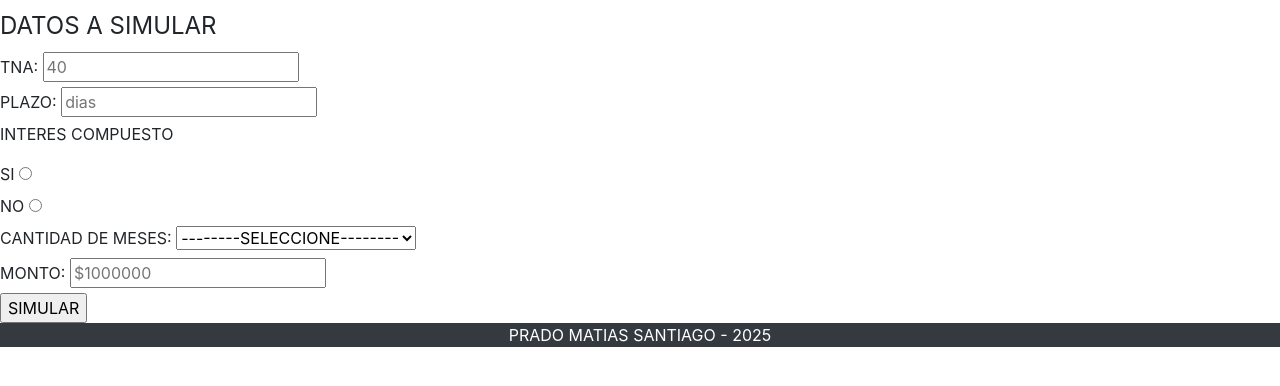
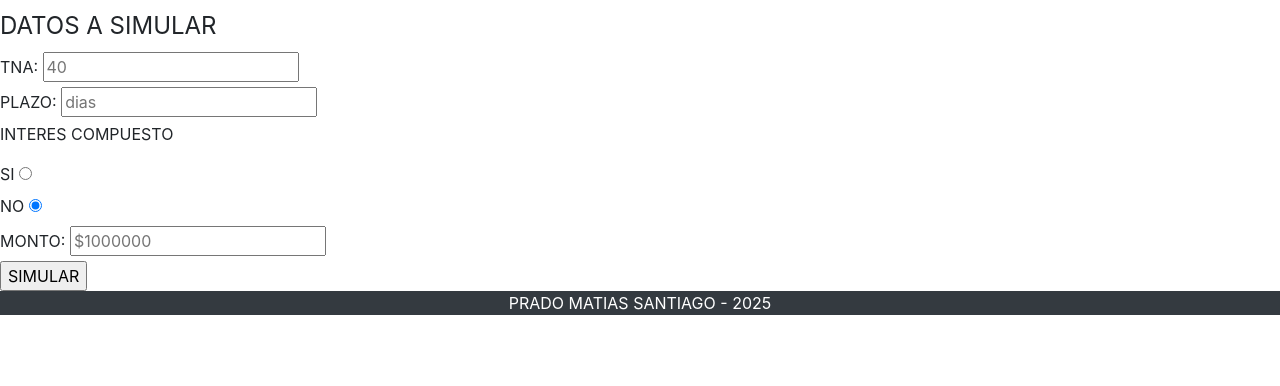
Before and after one commit to MPrrado/simuladorPlazoFijo, a PHP site: page / in a window 1280 px wide. Shown: the part 48-434 px from the top of the page. Run offline with PHP 8.4, Linux system fonts and the light colour scheme.

Commit message:
avances js

```diff
--- /dev/null
+++ b/css/style.css
@@ -0,0 +1,4 @@
+#contenedor-meses
+{
+    display: none;
+}
--- a/index.php
+++ b/index.php
@@ -1,4 +1,6 @@
 <?php
+    $rutaCSS = '';
+    $rutaJS = '';
     require_once('php/encabezado.php');
 
 ?>
@@ -22,10 +24,10 @@
                 </section>
                 <section>
                     <label for="no">NO</label>
-                    <input type="radio" id="no" name="interesCompuesto" value="no">
+                    <input type="radio" id="no" name="interesCompuesto" value="no" checked>
                 </section>
-                <section id="cotenedor-meses">
-                    <label for="meses">CANTIDAD DE MESES:</label>
+                <section id="contenedor-meses">
+                    <legend>CANTIDAD DE MESES:</label>
                     <select name="meses" id="">
                         <option value="">--------SELECCIONE--------</option>
                         <option value="1">1</option>
@@ -41,7 +43,6 @@
                         <option value="11">11</option>
                         <option value="12">12</option>
                     </select>
-
                 </section>
                 <section>
                     <label for="monto">MONTO: </label>
--- a/js/script.js
+++ b/js/script.js
@@ -1,10 +1,18 @@
-let meses = document.getElementById('cotenedor-meses');
-let interesCompuesto = document.getElementById('si');
+let meses = document.getElementById('contenedor-meses');
+let interesCompuestoSi = document.getElementById('si');
+let interesCompuestoNo = document.getElementById('no');
 
-function activarSeleccionadorMeses()
+function activarSeleccionadorMeses(hola)
 {
-    if(interesCompuesto.checked)
+    if(interesCompuestoSi.checked)
     {
-        meses.style.display = blocks
+        meses.style.display = 'block'
+    }else
+    {
+        meses.style.display = 'none';
     }
 }
+
+interesCompuestoSi.addEventListener('change', activarSeleccionadorMeses);
+// interesCompuestoSi.addEventListener('load', activarSeleccionadorMeses);
+interesCompuestoNo.addEventListener('change', activarSeleccionadorMeses);
--- a/php/control.php
+++ b/php/control.php
@@ -2,6 +2,8 @@
     require_once('encabezado.php');
     require_once('funcion.php');
     $header = '';
+    $rutaJS = '../';
+    $rutaCSS = '../';
     if(!empty($_POST['tna']) && !empty($_POST['plazo']) && !empty($_POST['monto']))
     {
         $tna = $_POST['tna'];
--- a/php/encabezado.php
+++ b/php/encabezado.php
@@ -5,6 +5,7 @@
     <meta name="viewport" content="width=device-width, initial-scale=1.0">
     <title>SIMULADOR PLAZO FIJO</title>
     <link rel="stylesheet" href="https://cdn.jsdelivr.net/npm/bootstrap@4.4.1/dist/css/bootstrap.min.css" integrity="sha384-Vkoo8x4CGsO3+Hhxv8T/Q5PaXtkKtu6ug5TOeNV6gBiFeWPGFN9MuhOf23Q9Ifjh" crossorigin="anonymous">
+    <link rel="stylesheet" href="<?php echo $rutaCSS; ?>css/style.css" crossorigin="anonymous">
 </head>
 <body>
     <header class="bg-dark">
--- a/php/pie.php
+++ b/php/pie.php
@@ -1,4 +1,4 @@
     <footer class="fw-bold text-white bg-dark fs-4 text-center">PRADO MATIAS SANTIAGO - 2025</footer>
-    <script src="js/script.js"></script>
+    <script src="<?php echo $rutaJS; ?>js/script.js"></script>
 </body>
 </html>
```
